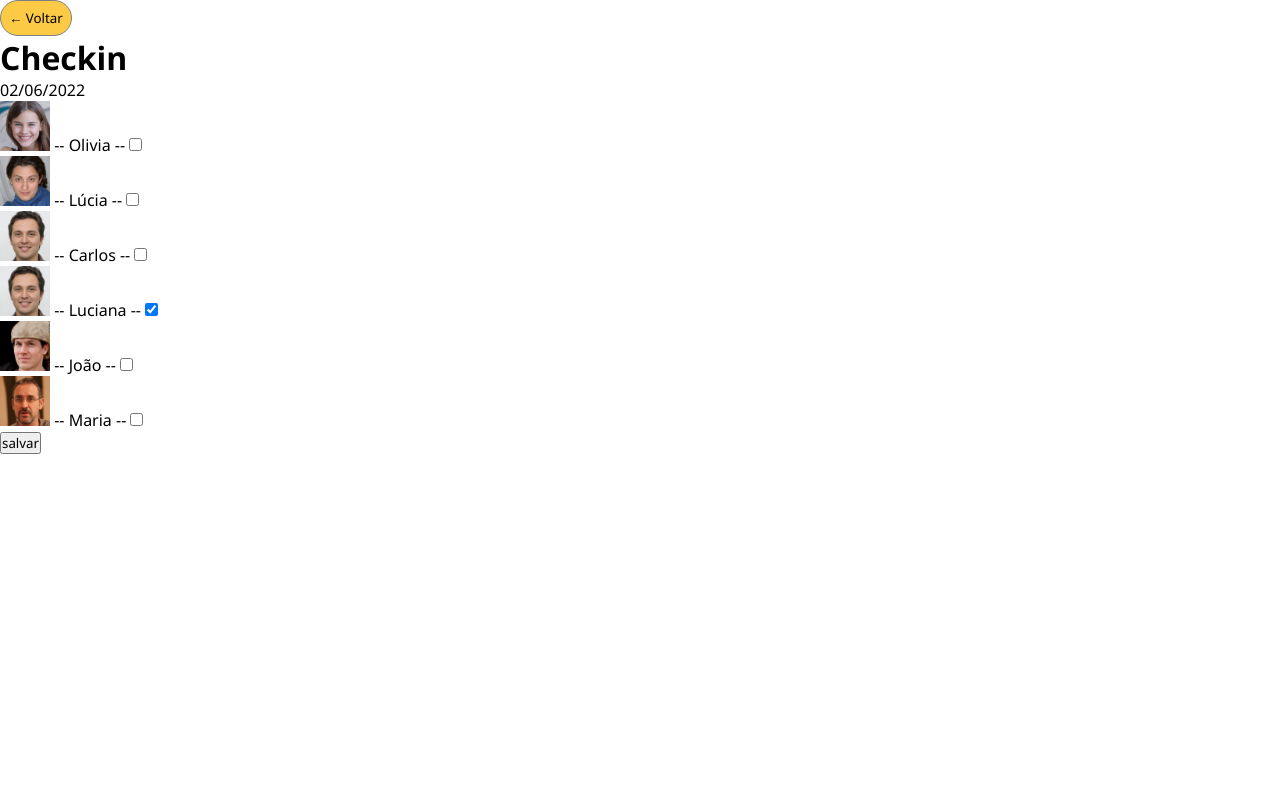
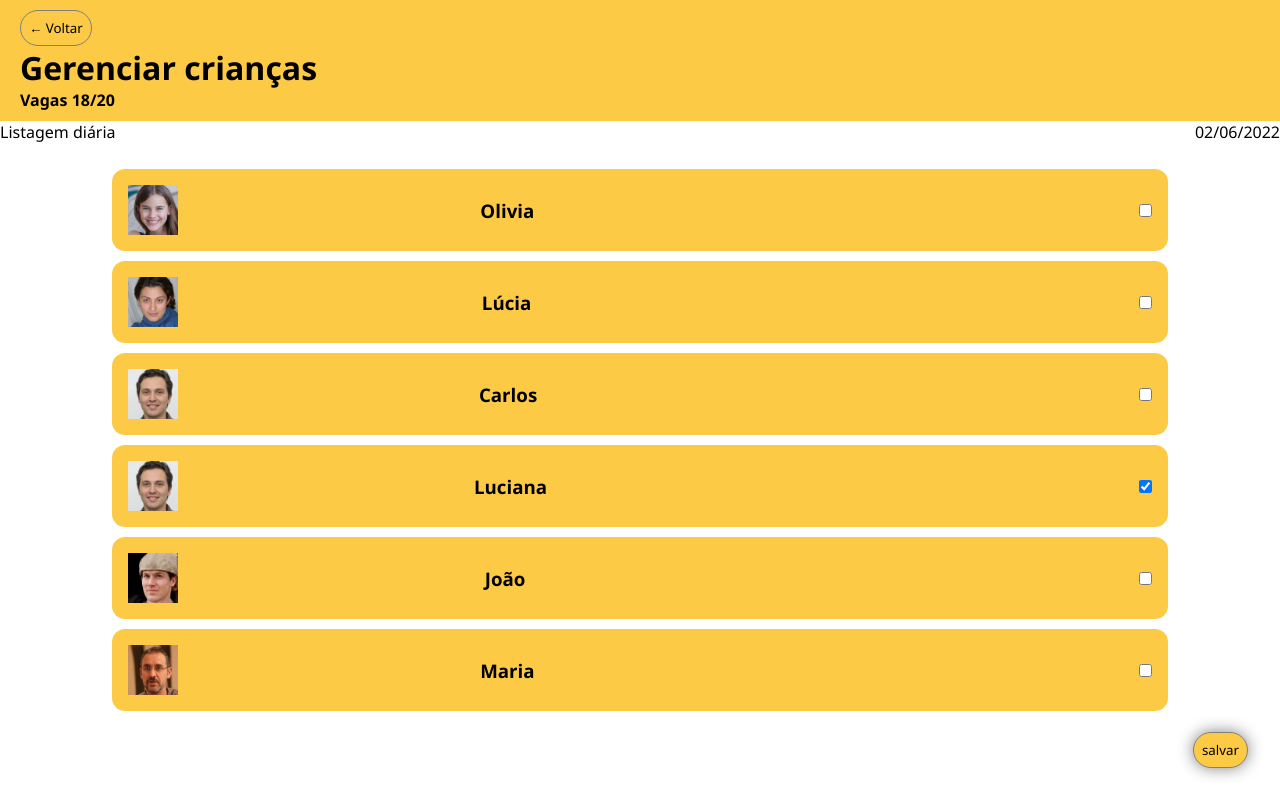
Before and after one commit to MrBunnyGif/fatec-piriuber, a React (Create React App) app: page /checkin in a window 1280 px wide. Built offline with nearby package versions, Linux system fonts and the light colour scheme; sample sign-in values are in the browser's storage.

Commit message:
Fix manage child

```diff
--- a/src/index.css
+++ b/src/index.css
@@ -183,12 +183,18 @@ nav ul li a:hover {
     margin: 1rem;
 }
 
-#c-c .card {
+#c-c .card, .card.c-c-c  {
     width: 80%;
     padding: 1rem;
     margin: auto;
     margin-top: 10px;
     margin-bottom: 5px;
+}
+
+.card.c-c-c {
+    display: flex;
+    justify-content: space-between;
+    align-items: center;
 }
 
 .some-btn {
@@ -213,3 +219,7 @@ nav ul li a:hover {
     box-shadow: 0px 0px 16px gray;
     z-index: 123;
 }
+.d-flex {
+    display: flex;
+    justify-content: space-between;
+  }
--- a/src/pages/private/Driver/Checkin.js
+++ b/src/pages/private/Driver/Checkin.js
@@ -10,17 +10,20 @@ import image6 from '../../../assets/images/image6.jpeg'
 
 const CheckinItem = ({ item, checkChild }) => {
 	return (
-		<figure>
-			<img alt={item.name} width={50} src={item.img} />{' -- '}
-			<span>{item.name}</span>{' -- '}
+<div className="card c-c-c" id="card1">
+			<img alt={item.name} width={50} src={item.img} />
+			<h3>{item.name}</h3>
+			<div className="card-body">
+				<p className="card-text">{item.endereco}</p>
+			</div>
 			<input onChange={e => checkChild(item.id, e.target.checked)} name={item.name} value="checkin feito" checked={item.isChecked} type='checkbox' />
-		</figure>
+		</div>
 	)
 }
 
 const SaveButton = () => {
 	return (
-		<button onClick={() => alert('Lista salva!')}>salvar</button>
+		<button className='some-btn fixed-btn' onClick={() => alert('Lista salva!')}>salvar</button>
 	)
 }
 
@@ -90,9 +93,22 @@ export default () => {
 
 	return (
 		<Fragment>
-			<PreviousButton />
-			<h1>Checkin</h1>
-			{renderDate()}
+			<div id="div-header">
+				<PreviousButton />
+				<h1>Gerenciar crianças</h1>
+				<h4>Vagas 18/20</h4>
+			</div>
+			<div className='d-flex'>
+				<span>Listagem diária</span>
+				<span>
+					{renderDate()}
+				</span>
+			</div>
+
+			<div className="div-fundo-card" id="skin">
+				<div className="div-card">
+				</div>
+			</div>
 			{renderChildrenList(childrenList)}
 			<SaveButton />
 		</Fragment>
```
